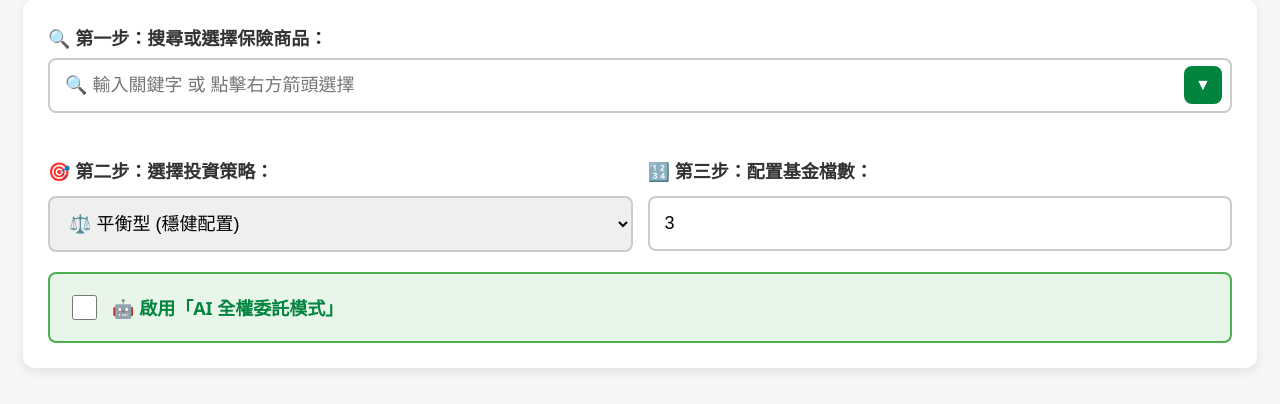
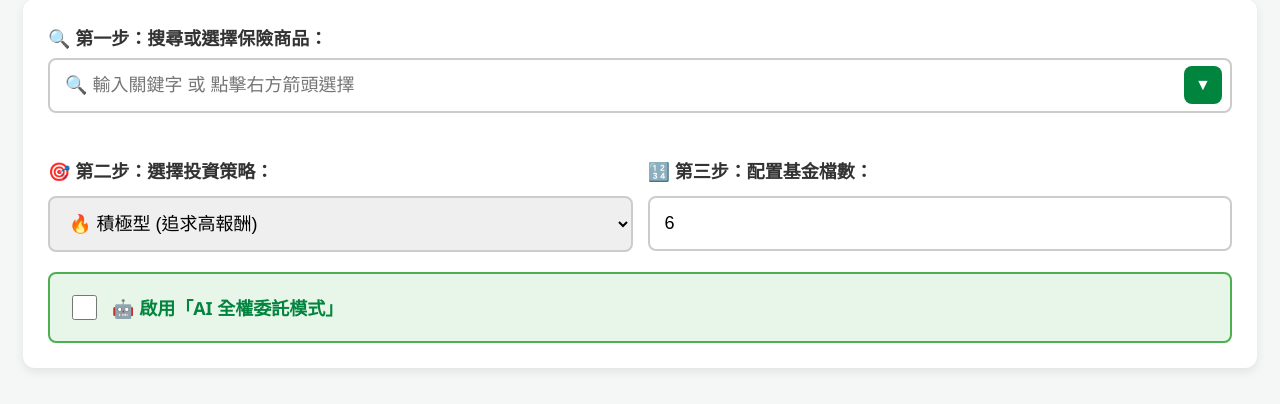
Before and after one commit to brorong/cathaybank, a Flask app: page / in a window 1280 px wide. Shown: the part 113-517 px from the top of the page. Run offline with Flask 3, Linux system fonts and the light colour scheme; data comes from the database, SQL or seed files in the repository.

Commit message:
Update index.html

```diff
--- a/templates/index.html
+++ b/templates/index.html
@@ -113,14 +113,14 @@
             <div>
                 <label for="strategySelect"><strong>🎯 第二步：選擇投資策略：</strong></label>
                 <select id="strategySelect">
+                    <option value="積極">🔥 積極型 (追求高報酬)</option>
                     <option value="平衡">⚖️ 平衡型 (穩健配置)</option>
-                    <option value="積極">🔥 積極型 (追求高報酬)</option>
                     <option value="保守">🛡️ 保守型 (保本至上)</option>
                 </select>
             </div>
             <div>
                 <label for="fundCountInput"><strong>🔢 第三步：配置基金檔數：</strong></label>
-                <input type="number" id="fundCountInput" min="1" max="10" value="3" placeholder="請輸入 1~10">
+                <input type="number" id="fundCountInput" min="1" max="10" value="6" placeholder="請輸入 1~10">
             </div>
         </div>
 
```
